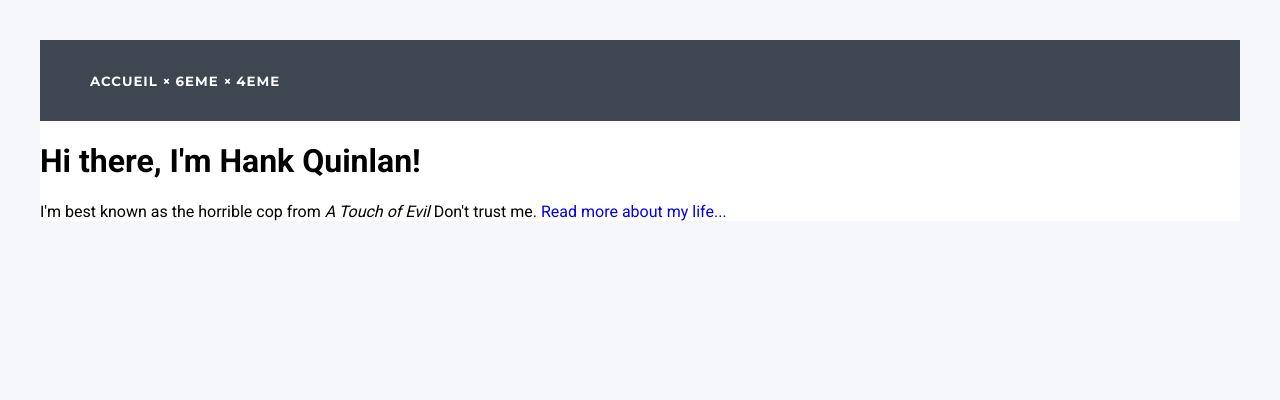
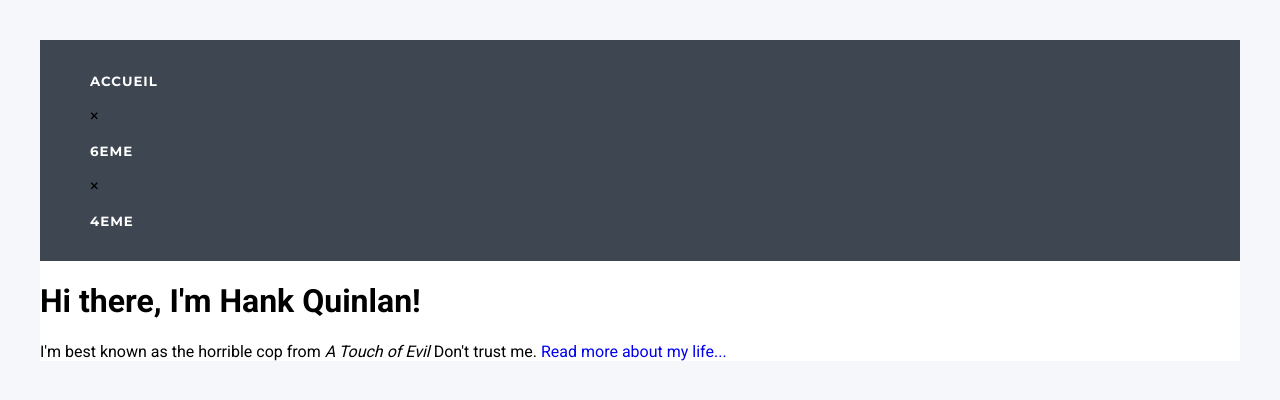
Before and after one commit to DangSinslay/DangSinslay.github.io, a Jekyll site: the page built from index.html, in a window 1280 px wide. Shown: the top 400 px of the page. Built offline with Jekyll 4.4.1, drawn with Linux system fonts in a browser that asks for light colours.

Commit message:
Update default.html

```diff
--- a/_layouts/default.html
+++ b/_layouts/default.html
@@ -9,8 +9,10 @@
 			<div class="container">
 			<nav>
 	    		<ul>
-	        		<li><a href="/">Accueil ×</a></li>
-	        		<li><a href="/blog6">6eme ×</a></li>
+	        		<li><a href="/">Accueil</a></li>
+				<p>×</p>
+	        		<li><a href="/blog6">6eme</a></li>
+				<p>×</p>
 	        		<li><a href="/blog4">4eme</a></li>
 	    		</ul>
 			</nav>
```
